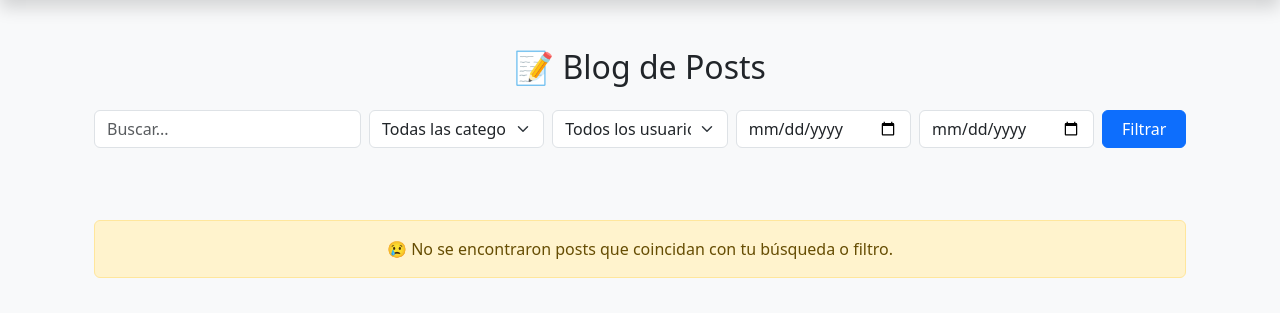
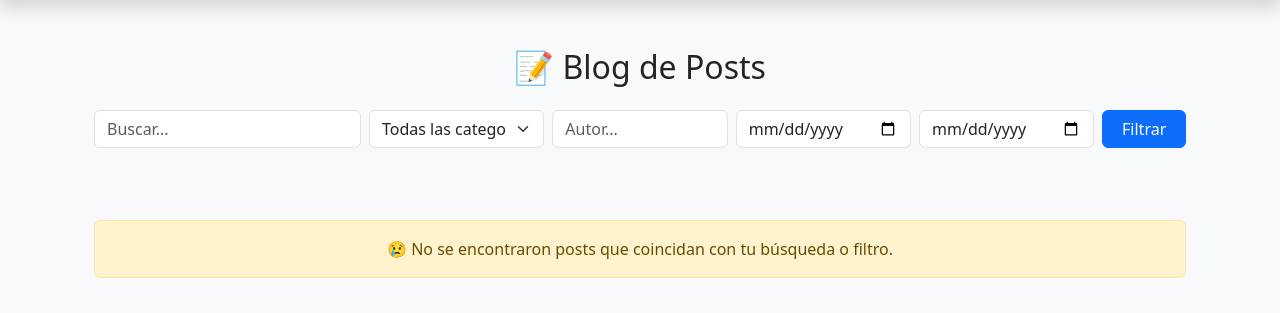
Before and after one commit to sergiorioscomar/blog, a Django app: page /blog/ in a window 1280 px wide. Shown: the part 56-369 px from the top of the page. Run offline with Django 5.2, Linux system fonts and the light colour scheme; data that the repository does not hold is empty.

Commit message:
#14 | mejoras autor con texto

```diff
--- a/django_project/apps/blog/templates/post_list.html
+++ b/django_project/apps/blog/templates/post_list.html
@@ -28,15 +28,9 @@
 
         <!-- Autor -->
         <div class="col-md-2">
-            <select name="autor" class="form-select">
-                <option value="todos">Todos los usuarios</option>
-                {% for user in autores %}
-                    <option value="{{ user.id }}" {% if request.GET.autor == user.id|stringformat:"s" %}selected{% endif %}>
-                        {{ user.username }}
-                    </option>
-                {% endfor %}
-            </select>
-        </div>
+                <input type="text" name="autor" class="form-control" placeholder="Autor..."
+                    value="{{ request.GET.autor }}">
+            </div>
 
         <!-- Fecha inicio -->
         <div class="col-md-2">
--- a/django_project/apps/blog/views.py
+++ b/django_project/apps/blog/views.py
@@ -35,8 +35,8 @@ class PostListView(ListView):
             queryset = queryset.filter(categoria=categoria)
 
         # Filtrado por autor
-        if autor and autor != "todos":
-            queryset = queryset.filter(autor__id=autor)
+        if autor:
+            queryset = queryset.filter(autor__username__icontains=autor)
 
         # Filtrado por rango de fechas
         if fecha_inicio:
@@ -49,7 +49,6 @@ class PostListView(ListView):
     def get_context_data(self, **kwargs):
         context = super().get_context_data(**kwargs)
         context['categorias'] = Post.objects.values_list('categoria', flat=True).distinct()
-        context['autores'] = User.objects.all()  # Para dropdown de usuarios
         return context
 
 
```
